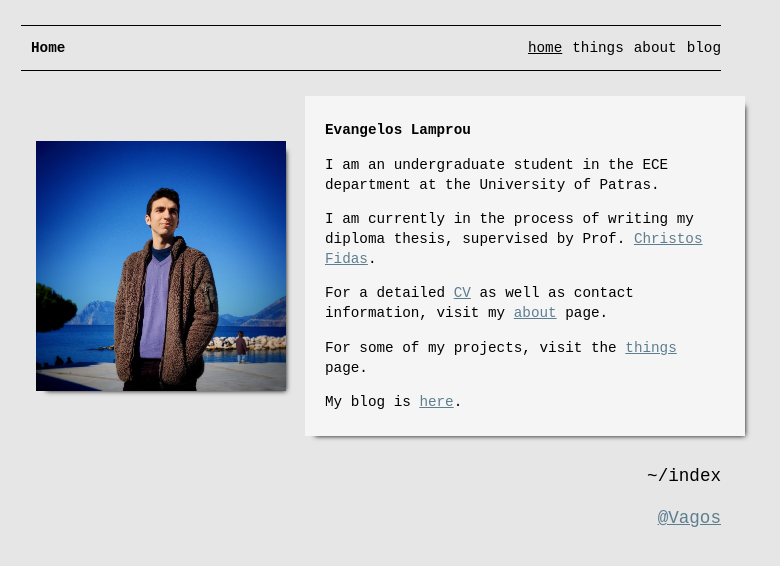
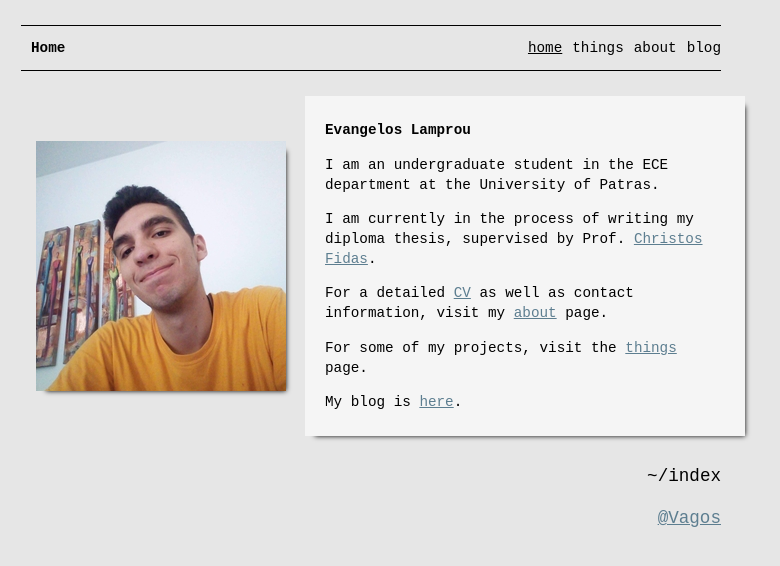
Before and after one commit to vagos/vagos.github.io, a Jekyll site: the page built from pages/index.md, in a window 1280 px wide. Shown: the top 566 px of the page, without its empty margins (269-1049 px from the left). Built offline with Jekyll 4.4.1, drawn with Linux system fonts in a browser that asks for light colours; some web fonts are replaced.

Commit message:
page: set default profile pic

```diff
--- a/assets/js/index.js
+++ b/assets/js/index.js
@@ -10,8 +10,16 @@ function getActiveProfile() {
 }
 
 function setRandomPicture() {
+    /* Hide active profile picture. */
+    let current_profile = getActiveProfile()
+    if (current_profile) { current_profile.style.display = "none"; }
+
     let random_img = profile_imgs[Math.floor(Math.random() * profile_imgs.length)];
     random_img.style.display = "inline-block";
 }
 
-setRandomPicture();
+function setPicture(name) {
+    for (let profile_img of profile_imgs) {
+        console.log(profile_img.src)
+    }
+}
--- a/pages/index.md
+++ b/pages/index.md
@@ -34,10 +36,16 @@ title: Home
 
 <div class=container>
 
-<div class="profile">
+<div class="profile" onclick="setRandomPicture()">
     {% for image in site.static_files %}
     {% if image.path contains 'images/me' %}
-        <img style="display: none; float:left;" src="{{ site.baseurl }}{{ image.path }}" alt="Evanglelos image." width=250 height=250/>
+
+    {% if image.path contains page.profile %}
+        <img style="display: inline-block; float:left;" src="{{ image.path }}" alt="Evanglelos Lamprou" width=250 height=250/>
+    {% else %}
+        <img style="display: none; float:left;" src="{{ image.path }}" alt="Evanglelos Lamprou" width=250 height=250/>
+    {% endif %}
+
     {% endif %}
     {% endfor %}
 </div>
```
Also changed, not shown: other parts of pages/index.md (+4 -2 lines).
